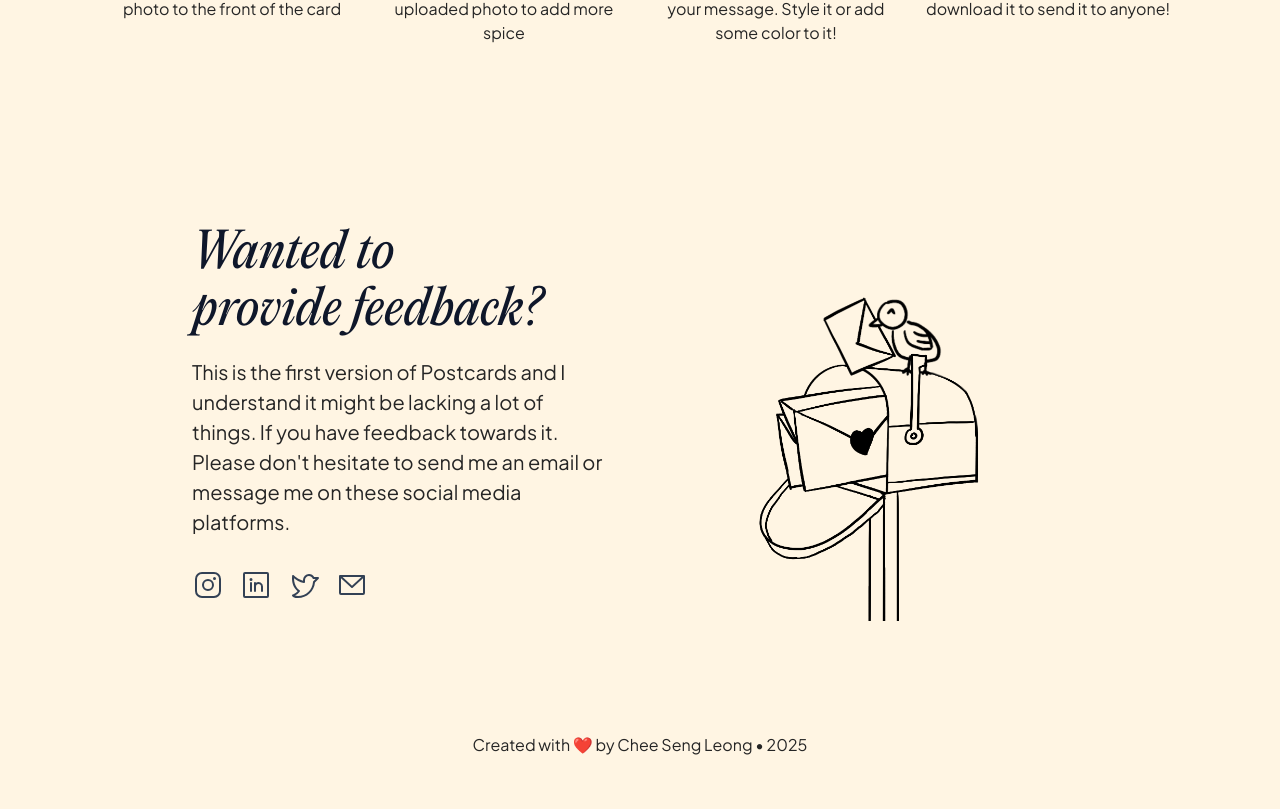
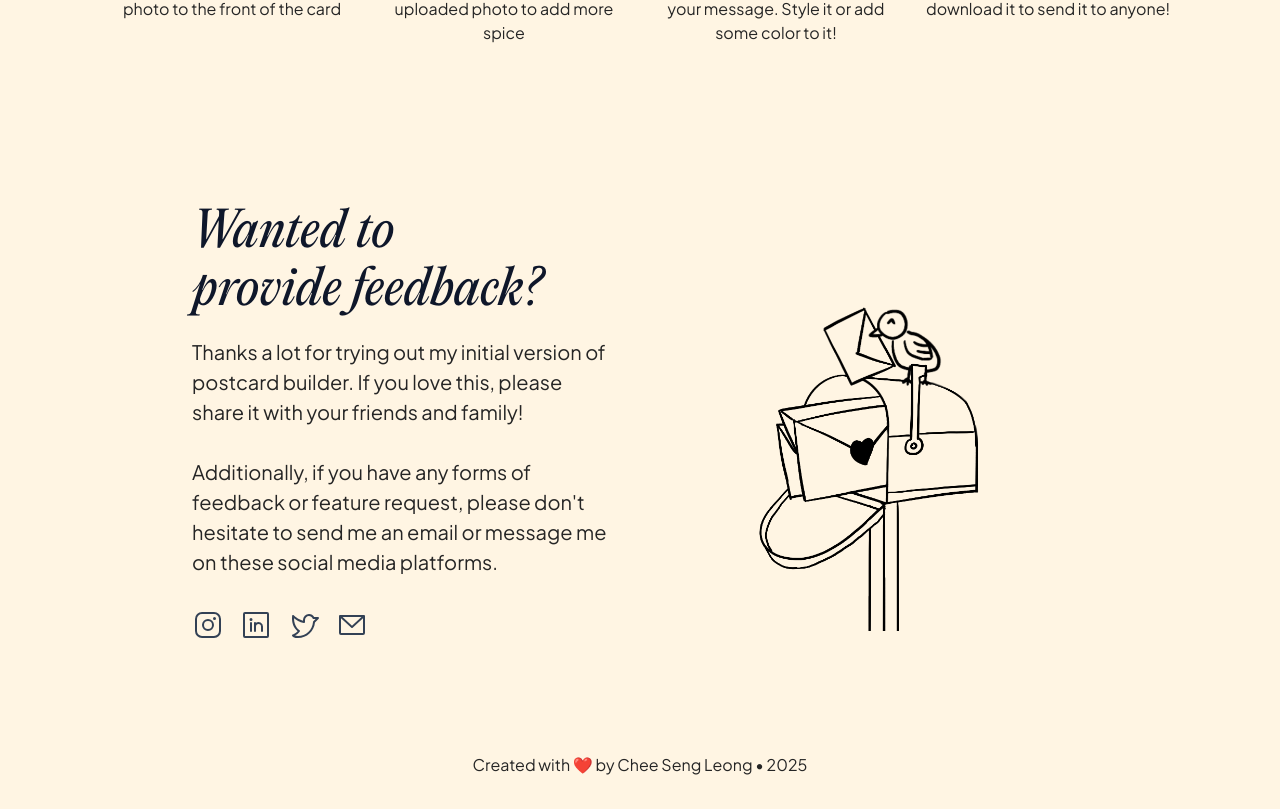
Before and after one commit to csleong98/postcard, a Next.js app: page / in a window 1280 px wide. Shown: the part 1747-2556 px from the top of the page. Built offline with nearby package versions, Linux system fonts and the light colour scheme.

Commit message:
Update feedback section with more engaging and encouraging text
- Modify hero section text to encourage sharing and provide feedback
- Add line break for improved readability
- Maintain the call-to-action for user interaction

```diff
--- a/src/app/page.js
+++ b/src/app/page.js
@@ -129,7 +129,7 @@ export default function Home() {
                 Wanted to<br />provide feedback?
               </h2>
               <p className="body-large text-[#252525] mb-8">
-                This is the first version of Postcards and I understand it might be lacking a lot of things. If you have feedback towards it. Please don't hesitate to send me an email or message me on these social media platforms.
+                Thanks a lot for trying out my initial version of postcard builder. If you love this, please share it with your friends and family! <br /><br />Additionally, if you have any forms of feedback or feature request, please don't hesitate to send me an email or message me on these social media platforms.
               </p>
               <div className="flex gap-4">
                 <a href="https://instagram.com/csleong98" target="_blank" rel="noopener noreferrer" className="text-slate-700 hover:text-slate-900">
```
